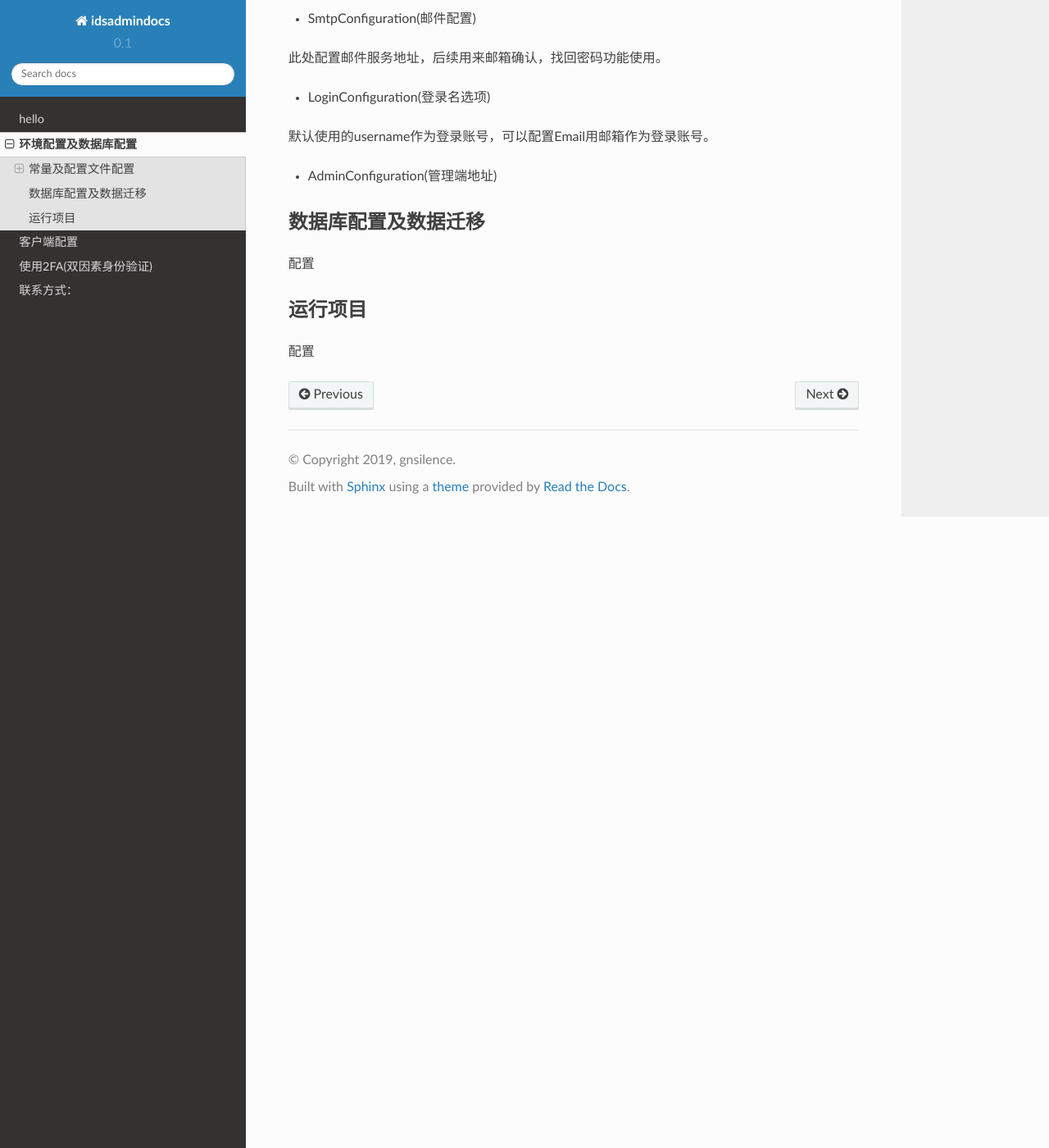
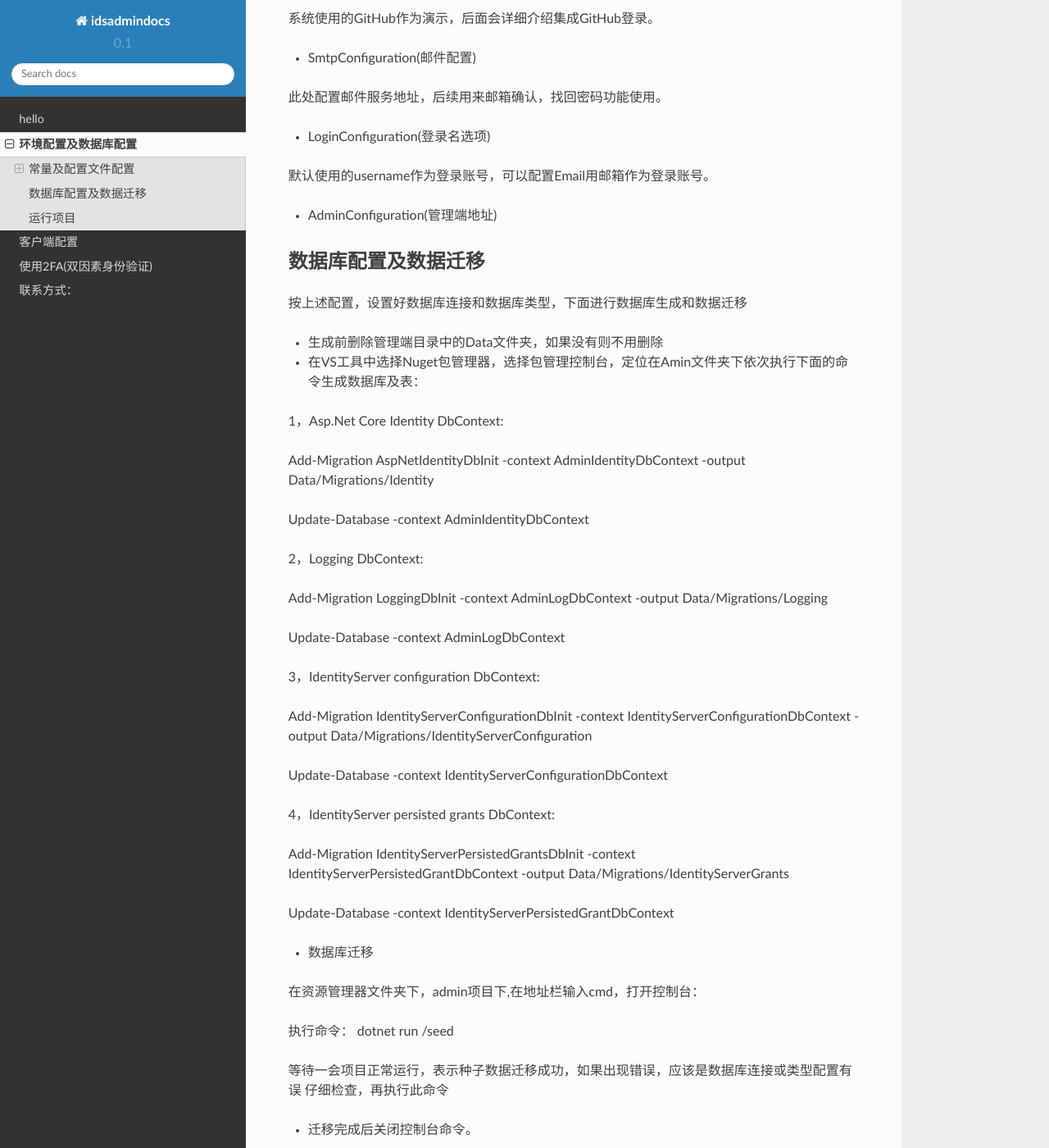
Before and after one commit to gnsilence/id4admindocs, a Sphinx documentation site: the page built from source/id4-01.md, in a window 1280 px wide and 1400 px high, scrolled down 1694 px. Shown: the whole window at 82% size. Built offline with Sphinx 7.4.7 and the Read the Docs theme 2.0.0, drawn with Linux system fonts in a browser that asks for light colours; some of the changed text lies outside the part shown.

Commit message:
更改文档

```diff
--- a/source/id4-01.md
+++ b/source/id4-01.md
@@ -1,4 +1,6 @@
 # 环境配置及数据库配置
+
+项目开发环境: .net core 2.2, 请确保安装了相关SDK
 
 * 此项目已经完全达到生产使用的条件，但在某些地方还不太完善，需要优化细节。
 
@@ -76,6 +78,53 @@
 * AdminConfiguration(管理端地址)
 
 ## 数据库配置及数据迁移
-配置
+
+按上述配置，设置好数据库连接和数据库类型，下面进行数据库生成和数据迁移
+
+* 生成前删除管理端目录中的Data文件夹，如果没有则不用删除
+
+* 在VS工具中选择Nuget包管理器，选择包管理控制台，定位在Amin文件夹下依次执行下面的命令生成数据库及表：
+
+1，Asp.Net Core Identity DbContext:
+
+Add-Migration AspNetIdentityDbInit -context AdminIdentityDbContext -output Data/Migrations/Identity
+
+Update-Database -context AdminIdentityDbContext
+
+2，Logging DbContext:
+
+Add-Migration LoggingDbInit -context AdminLogDbContext -output Data/Migrations/Logging
+
+Update-Database -context AdminLogDbContext
+
+3，IdentityServer configuration DbContext:
+
+Add-Migration IdentityServerConfigurationDbInit -context IdentityServerConfigurationDbContext -output Data/Migrations/IdentityServerConfiguration
+
+Update-Database -context IdentityServerConfigurationDbContext
+
+4，IdentityServer persisted grants DbContext:
+
+Add-Migration IdentityServerPersistedGrantsDbInit -context IdentityServerPersistedGrantDbContext -output Data/Migrations/IdentityServerGrants
+
+Update-Database -context IdentityServerPersistedGrantDbContext
+
+
+* 数据库迁移
+
+在资源管理器文件夹下，admin项目下,在地址栏输入cmd，打开控制台：
+
+执行命令： dotnet run /seed
+
+等待一会项目正常运行，表示种子数据迁移成功，如果出现错误，应该是数据库连接或类型配置有误
+仔细检查，再执行此命令
+
+* 迁移完成后关闭控制台命令。
+
 ## 运行项目
-配置
+
+* 在项目解决方案根目录上，右键，设置启动项，选择多启动项，依次将identityServer, admin两个项目
+
+设置为启动，并将identityserver移动到第一个启动项
+
+* 设置完成后即可启动项目。
```
